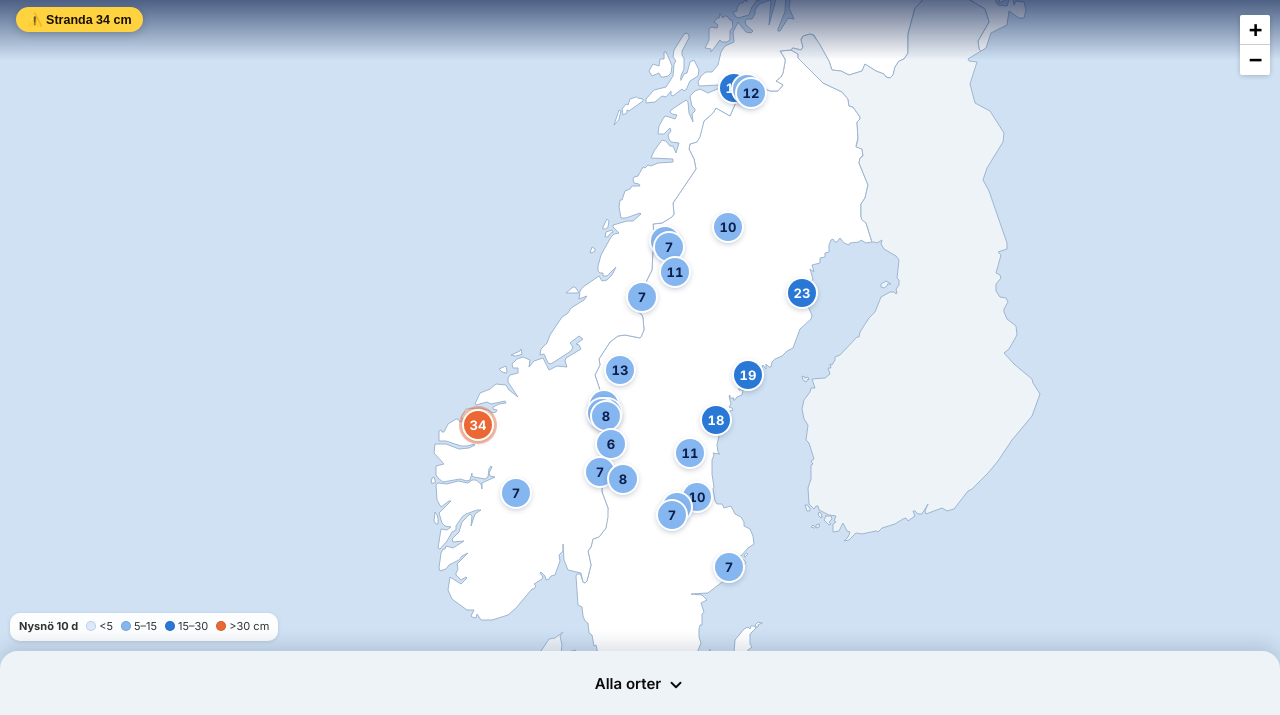
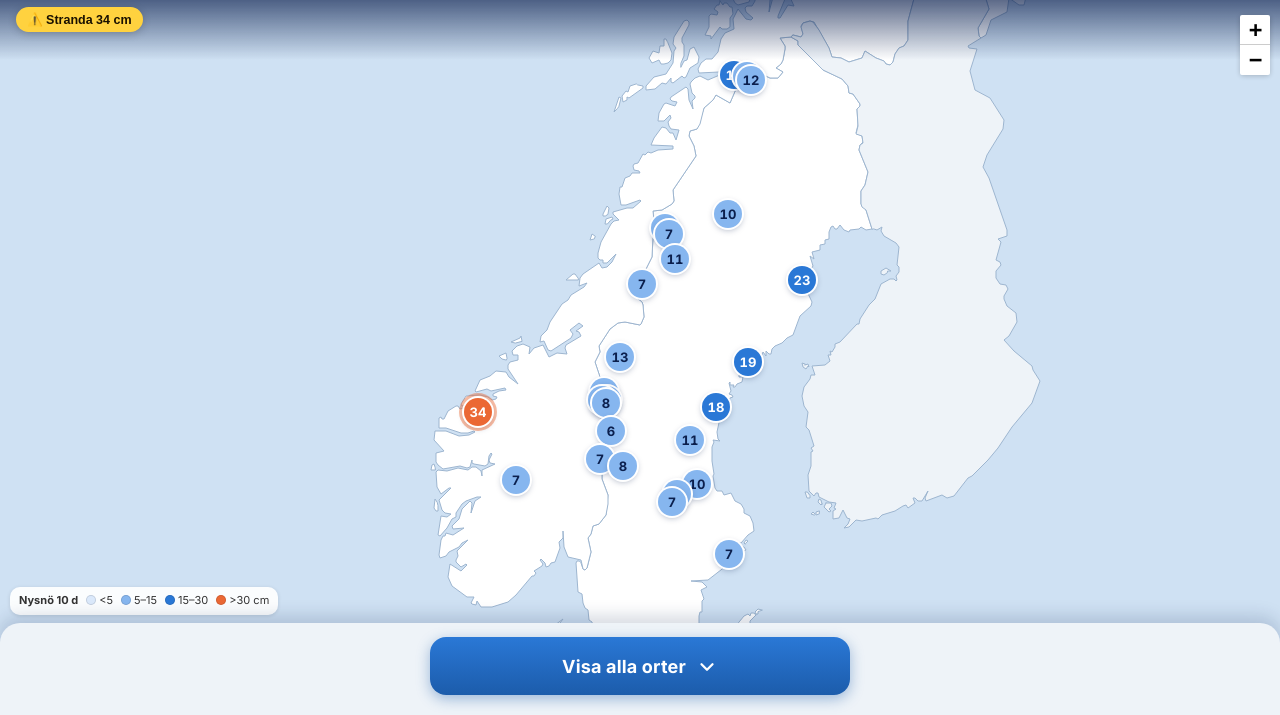
Before and after one commit to davidgrehn-ui/POW-WOW, a plain HTML site: page index.html in a window 1280 px wide. Shown: the part 85-800 px from the top of the page. Drawn offline with nearby package versions, Linux system fonts and the light colour scheme.

Commit message:
Byt kartbakgrund till OpenStreetMap, större knapp för alla orter
Co-Authored-By: Claude Opus 5.5 <noreply@anthropic.com>
Claude-Session: https://claude.ai/code/session_01P4VdCqdkQB1BLCzn1YVxoT

```diff
--- a/index.html
+++ b/index.html
@@ -794,7 +794,7 @@ svg.leaflet-image-layer.leaflet-interactive path {
 
 /* --- karta / startskärm --- */
 #hero{position:relative;height:100vh;height:100svh;min-height:520px;background:#cfe1f3;overflow:hidden}
-#map{position:absolute;inset:0 0 64px 0;background:#cfe1f3;font:inherit}
+#map{position:absolute;inset:0 0 calc(80px + env(safe-area-inset-bottom)) 0;background:#cfe1f3;font:inherit}
 .leaflet-container{background:#cfe1f3;font-family:Inter,system-ui,sans-serif}
 .hero-top{position:absolute;left:0;right:0;top:0;z-index:500;pointer-events:none;
   padding:calc(14px + env(safe-area-inset-top)) max(16px,env(safe-area-inset-right)) 28px max(16px,env(safe-area-inset-left));
@@ -805,11 +805,15 @@ svg.leaflet-image-layer.leaflet-interactive path {
 #heroAlert{pointer-events:auto;margin-top:10px;display:flex;flex-wrap:wrap;gap:6px}
 .chip{display:inline-flex;align-items:center;gap:6px;background:#ffd23f;color:#1a1100;font-weight:600;font-size:12.5px;border-radius:99px;padding:5px 11px;border:0;cursor:pointer;box-shadow:0 2px 8px rgba(0,0,0,.2)}
 .chip.calm{background:rgba(255,255,255,.18);color:#fff;font-weight:500;cursor:default;box-shadow:none}
-.map-legend{position:absolute;left:max(10px,env(safe-area-inset-left));bottom:74px;z-index:500;background:rgba(255,255,255,.92);border-radius:10px;padding:6px 9px;font-size:11px;color:#333;display:flex;gap:8px;align-items:center;flex-wrap:wrap;box-shadow:0 1px 4px rgba(0,0,0,.12);max-width:calc(100% - 20px)}
+.map-legend{position:absolute;left:max(10px,env(safe-area-inset-left));bottom:calc(100px + env(safe-area-inset-bottom));z-index:500;background:rgba(255,255,255,.92);border-radius:10px;padding:6px 9px;font-size:11px;color:#333;display:flex;gap:8px;align-items:center;flex-wrap:wrap;box-shadow:0 1px 4px rgba(0,0,0,.12);max-width:calc(100% - 20px)}
 .map-legend i{display:inline-block;width:10px;height:10px;border-radius:50%;margin-right:3px;vertical-align:-1px;box-shadow:inset 0 0 0 1px rgba(0,0,0,.12)}
-.hero-handle{position:absolute;left:0;right:0;bottom:0;height:64px;z-index:600;border:0;background:var(--bg);color:var(--ink);
-  font:600 15px Inter,sans-serif;display:flex;align-items:center;justify-content:center;gap:6px;cursor:pointer;
-  border-radius:18px 18px 0 0;box-shadow:0 -6px 18px rgba(11,31,77,.15);padding-bottom:env(safe-area-inset-bottom)}
+.hero-handle{position:absolute;left:0;right:0;bottom:0;height:calc(92px + env(safe-area-inset-bottom));z-index:600;border:0;background:var(--bg);
+  display:flex;align-items:flex-start;justify-content:center;cursor:pointer;padding:14px 16px calc(14px + env(safe-area-inset-bottom));
+  border-radius:20px 20px 0 0;box-shadow:0 -6px 18px rgba(11,31,77,.18)}
+.hero-handle .pill{display:flex;align-items:center;justify-content:center;gap:10px;width:100%;max-width:420px;height:58px;border-radius:16px;
+  background:linear-gradient(180deg,#2a78d6,#1c5cab);color:#fff;font:700 18px Inter,sans-serif;letter-spacing:.01em;
+  box-shadow:0 4px 14px rgba(28,92,171,.4)}
+.hero-handle:active .pill{transform:scale(.98)}
 .hero-handle svg{animation:bob 1.6s ease-in-out infinite}
 @keyframes bob{0%,100%{transform:translateY(0)}50%{transform:translateY(3px)}}
 .mk{position:relative;width:0;height:0}
@@ -835,7 +839,7 @@ svg.leaflet-image-layer.leaflet-interactive path {
     <div id="heroAlert"></div>
   </div>
   <div class="map-legend" aria-hidden="true"><b>Nysnö 10 d</b><span><i style="background:#dbe9fb"></i>&lt;5</span><span><i style="background:#86b6ef"></i>5–15</span><span><i style="background:#2a78d6"></i>15–30</span><span><i style="background:#eb6834"></i>&gt;30 cm</span></div>
-  <button class="hero-handle" id="toList" type="button"><span>Alla orter</span><svg width="18" height="18" viewBox="0 0 24 24" fill="none" stroke="currentColor" stroke-width="2.5" stroke-linecap="round" stroke-linejoin="round"><path d="M6 9l6 6 6-6"/></svg></button>
+  <button class="hero-handle" id="toList" type="button"><span class="pill">Visa alla orter<svg width="22" height="22" viewBox="0 0 24 24" fill="none" stroke="currentColor" stroke-width="2.5" stroke-linecap="round" stroke-linejoin="round"><path d="M6 9l6 6 6-6"/></svg></span></button>
 </section>
 <div class="wrap" id="list">
   <header>
@@ -963,11 +967,12 @@ function snowColor(c){ return c>30?['#eb6834','#fff']:c>=15?['#2a78d6','#fff']:c
   map.zoomControl.setPosition('topright');
   map.attributionControl.setPrefix(false);
   const onGH=/github\.io$/.test(location.hostname);
+  LF.geoJSON(NORDIC,{interactive:false,style:f=>({color:'#9db5cf',weight:1,fillColor:(f.properties.c==='SE'||f.properties.c==='NO')?'#ffffff':'#eef3f8',fillOpacity:1})}).addTo(map);
   if(onGH){
-    LF.tileLayer('https://{s}.basemaps.cartocdn.com/rastertiles/voyager/{z}/{x}/{y}{r}.png',{subdomains:'abcd',maxZoom:19,
-      attribution:'© <a href="https://www.openstreetmap.org/copyright">OpenStreetMap</a> © <a href="https://carto.com/attributions">CARTO</a>'}).addTo(map);
-  } else {
-    LF.geoJSON(NORDIC,{interactive:false,style:f=>({color:'#9db5cf',weight:1,fillColor:(f.properties.c==='SE'||f.properties.c==='NO')?'#ffffff':'#eef3f8',fillOpacity:1})}).addTo(map);
+    const tl=LF.tileLayer('https://tile.openstreetmap.org/{z}/{x}/{y}.png',{maxZoom:19,
+      attribution:'© <a href="https://www.openstreetmap.org/copyright">OpenStreetMap</a>'});
+    let errs=0; tl.on('tileerror',()=>{ if(++errs>4 && map.hasLayer(tl)) map.removeLayer(tl); });
+    tl.addTo(map);
   }
   const pts=[];
   for(const l of L_ALL){
@@ -978,7 +983,7 @@ function snowColor(c){ return c>30?['#eb6834','#fff']:c>=15?['#2a78d6','#fff']:c
     m.on('click',()=>{ location.hash=l.id; });
   }
   const isPhone=innerWidth<640;
-  map.fitBounds(LF.latLngBounds(pts),{paddingTopLeft:[24,isPhone?150:130],paddingBottomRight:[24,isPhone?60:40]});
+  map.fitBounds(LF.latLngBounds(pts),{paddingTopLeft:[24,isPhone?150:130],paddingBottomRight:[24,isPhone?70:50]});
   const upd=()=>document.getElementById('map').classList.toggle('names',map.getZoom()>=6.25);
   map.on('zoomend',upd); upd();
   window.__map=map;
```
